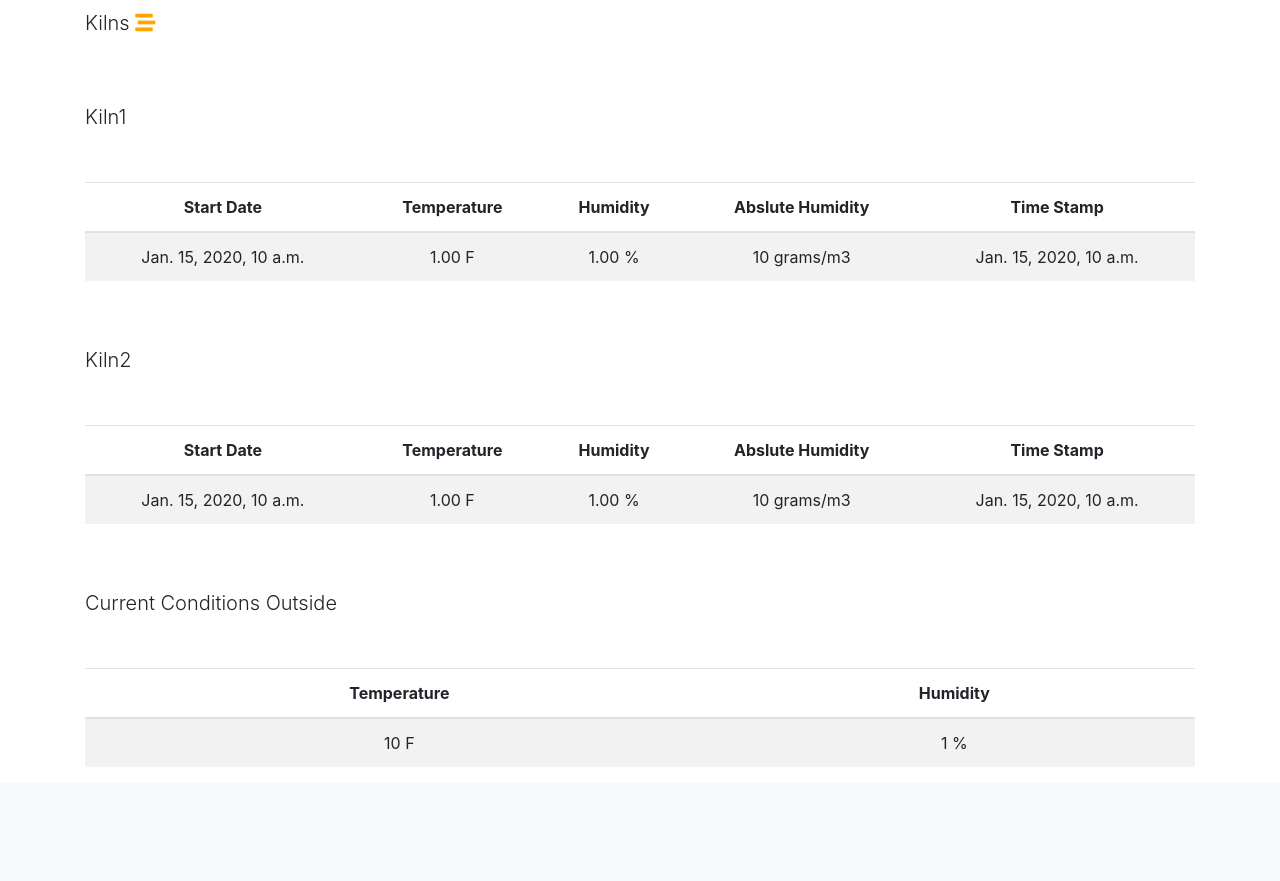
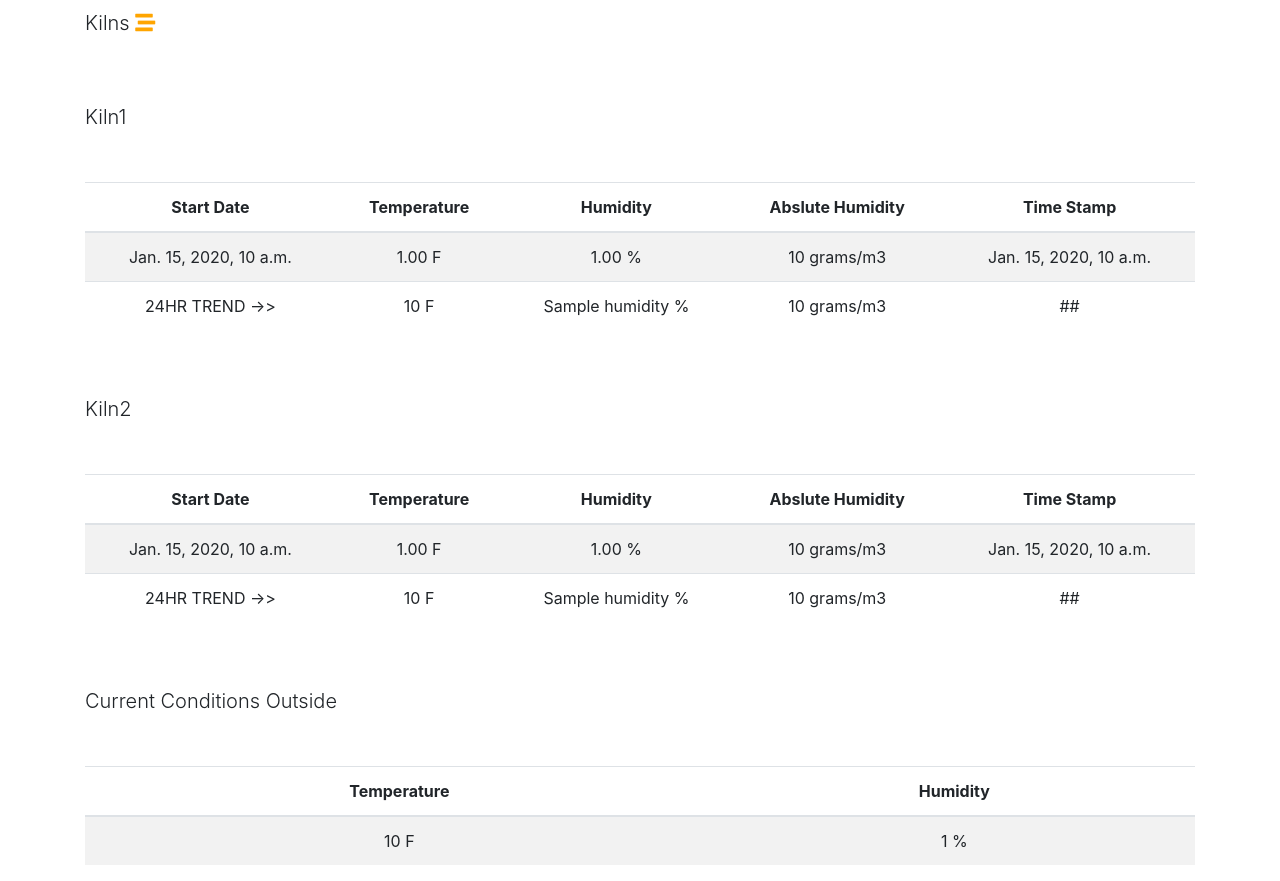
Before and after one commit to AlexSkrivseth/kiln-app, a Django app: template kiln_app/dashboard/templates/dashboard/main.html in a window 1280 px wide. Shown: the part 172-1053 px from the top of the page. Before the commit the page ends 921 px from the top, so only its background shows below. Run offline with Django 3.2, Linux system fonts and the light colour scheme; tables that the repository leaves empty hold one stand-in row (values such as "Sample post"); the template is opened without the code that fills it: values that come from a table or form of the project are taken from there, most other values are stand-ins (such as "Sample title", 1, 10 or a date in 2020); some libraries are stand-ins or nearby versions.

Commit message:
Added the trend row

```diff
--- a/kiln_app/dashboard/templates/dashboard/main.html
+++ b/kiln_app/dashboard/templates/dashboard/main.html
@@ -26,6 +26,14 @@
       <td>{{reading1.humidity}} %</td>
       <td>{{ah1}} grams/m3</td>
       <td>{{reading1.timestamp}}</td>
+
+    </tr>
+    <tr style="text-align: center;">
+      <td>24HR TREND ->> </td>
+      <td>{{trend.kiln1.temperature}} F</td>
+      <td>{{trend.kiln1.humidity}} %</td>
+      <td>{{trend.kiln1.ahumidity}} grams/m3</td>
+      <td>##</td>
 
     </tr>
 
@@ -58,6 +66,14 @@
       <td>{{reading2.timestamp}}</td>
 
     </tr>
+    <tr style="text-align: center;">
+      <td>24HR TREND ->> </td>
+      <td>{{trend.kiln2.temperature}} F</td>
+      <td>{{trend.kiln2.humidity}} %</td>
+      <td>{{trend.kiln2.ahumidity}} grams/m3</td>
+      <td>##</td>
+
+    </tr>
 
     </tbody>
   </table>
```
Also changed, not shown: kiln_app/dashboard/views.py (+34 -4 lines).
